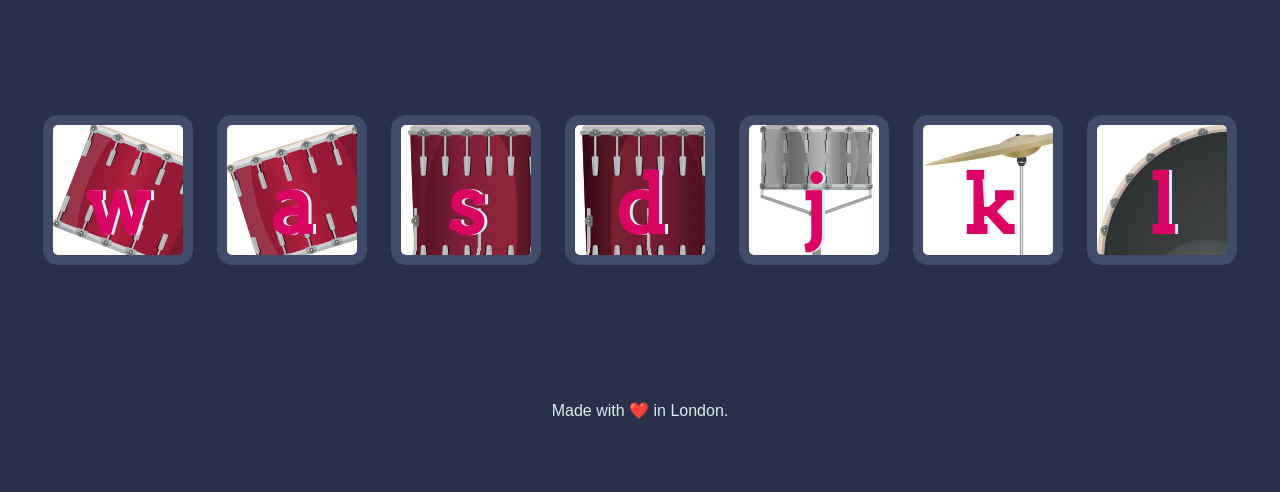
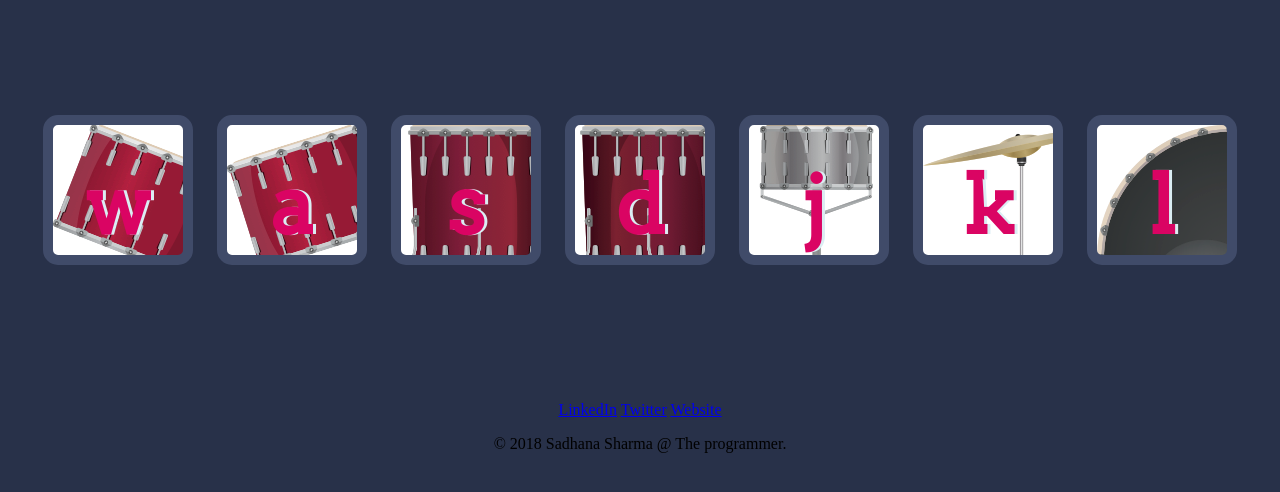
Before and after one commit to sadhanasharma1/Drum-Kit_Innov, a plain HTML site: page index.html in a window 1280 px wide. Shown: the part 174-666 px from the top of the page. Drawn offline with Linux system fonts and the light colour scheme.

Commit message:
Update index.html

```diff
--- a/index.html
+++ b/index.html
@@ -22,9 +22,12 @@
   </div>
 
 
-  <footer>
-    Made with ❤️ in London.
-  </footer>
+  <div class="bottom-container">
+    <a class="footer-link" href="https://www.linkedin.com/">LinkedIn</a>
+    <a class="footer-link" href="https://twitter.com/">Twitter</a>
+    <a class="footer-link" href="https://sadhanasharma1.github.io/Html-portfolio/">Website</a>
+    <p class="bot">© 2018 Sadhana Sharma @ The programmer.</p>
+  </div>
   <script src="drumKit.js"></script>
 </body>
 
```
